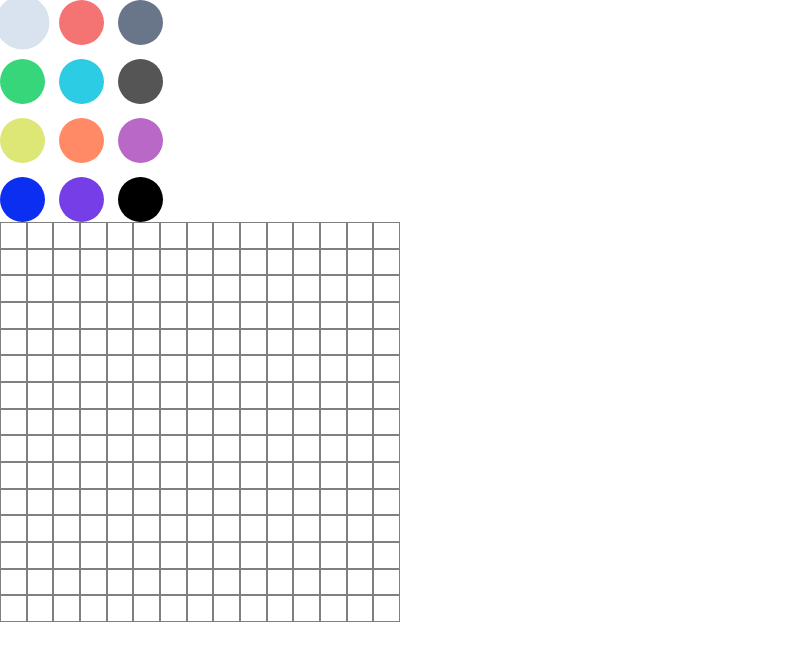
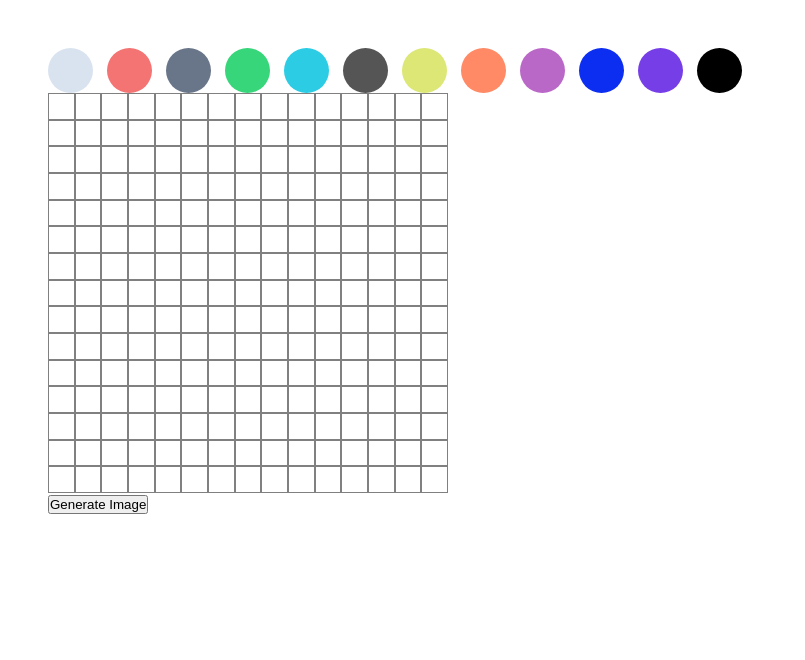
Before and after one commit to felipedfe/pixel-tiles-generator, a React (Create React App) app: page / in a window 1280 px wide. Shown: the top 660 px of the page, without its empty margins (0-805 px from the left). Built offline with nearby package versions, Linux system fonts and the light colour scheme.

Commit message:
feat: download image logic

```diff
--- a/package.json
+++ b/package.json
@@ -6,6 +6,8 @@
     "@testing-library/jest-dom": "^5.16.5",
     "@testing-library/react": "^13.4.0",
     "@testing-library/user-event": "^13.5.0",
+    "dom-to-image": "^2.6.0",
+    "file-saver": "^2.0.5",
     "react": "^18.2.0",
     "react-color": "^2.19.3",
     "react-dom": "^18.2.0",
--- a/src/App.js
+++ b/src/App.js
@@ -1,8 +1,14 @@
-import React, { useState } from 'react';
+import React, { useState, useRef } from 'react';
 import styled from 'styled-components';
 import Pixel from './components/Pixel';
 import { CirclePicker } from 'react-color'
+import domtoimage from 'dom-to-image';
+import { saveAs } from "file-saver";
 import './App.css';
+
+const Main = styled.main`
+  padding: 3rem;
+`
 
 const Board = styled.div`
 width: ${(props) => props.boardSize}px;
@@ -10,6 +16,9 @@ width: ${(props) => props.boardSize}px;
 
 const Row = styled.div`
 display: flex;
+`
+const GenerateImageBtn = styled.button`
+
 `
 
 function App() {
@@ -41,15 +50,23 @@ function App() {
     setSelectedColor(hex)
   };
 
+  const handleGenerate = () => {
+    domtoimage.toBlob(document.getElementById("image")).then(function (blob) {
+      saveAs(blob, `${Math.floor(Math.random() * 1000)}`);
+    });
+  };
+
   return (
-    <>
+    <Main>
       <CirclePicker
         colors={colorSet}
         onChange={(e) => handleChange(e)}
-        width='200px'
+        // width='200px'
+        width='100%'
         circleSize={45}
       />
 
+      <section id="image">
         <Board boardSize={boardSize}>
           {
             boardGrid.map(() => {
@@ -61,7 +78,14 @@ function App() {
             })
           }
         </Board>
-    </>
+      </section>
+      <GenerateImageBtn
+        type="button"
+        onClick={handleGenerate}
+      >
+        Generate Image
+      </GenerateImageBtn>
+    </Main>
   );
 }
 
```
Also changed, not shown: 1 other file (tests, documents, lock files or other folders). Lines whose indentation alone changed are shown as unchanged.
